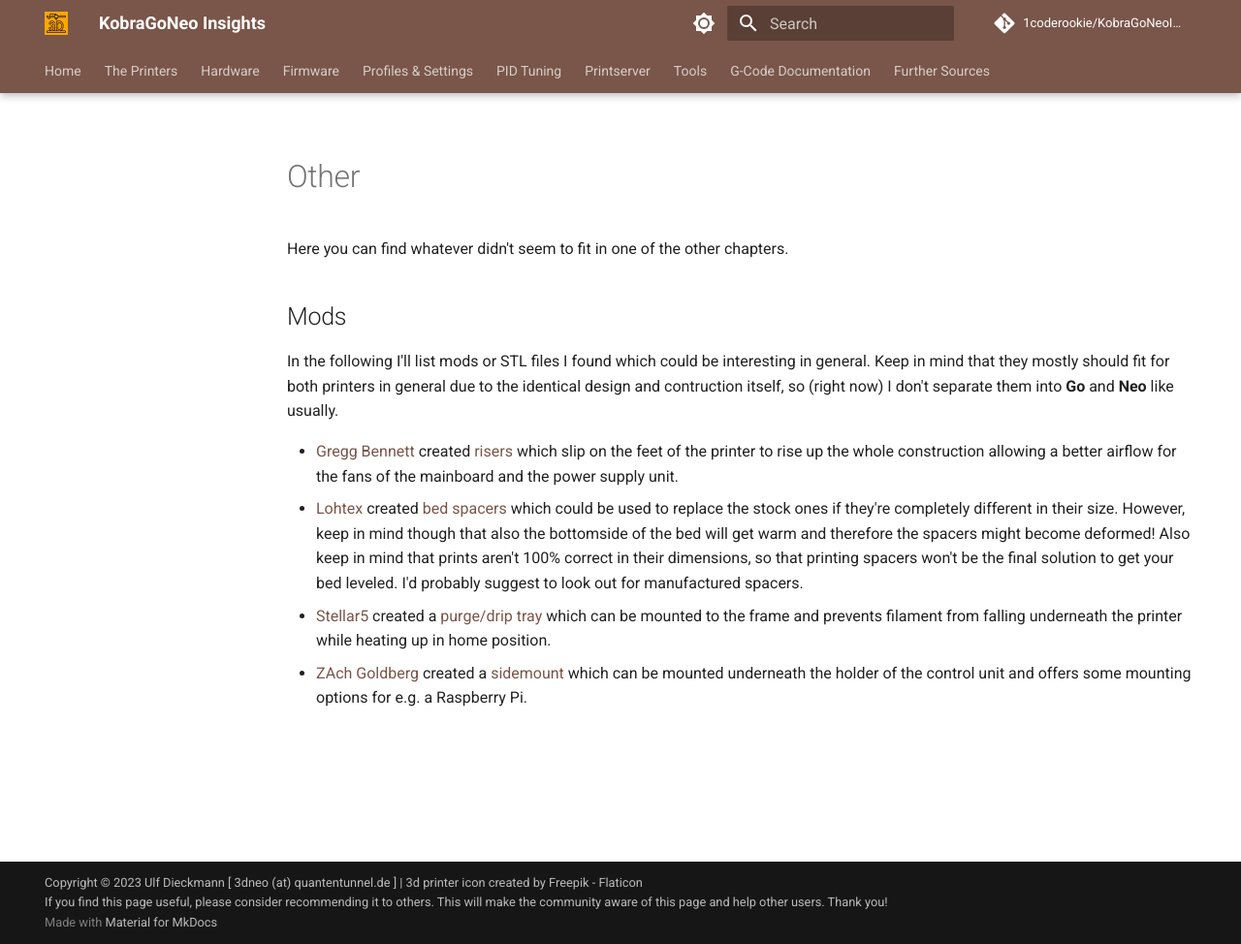
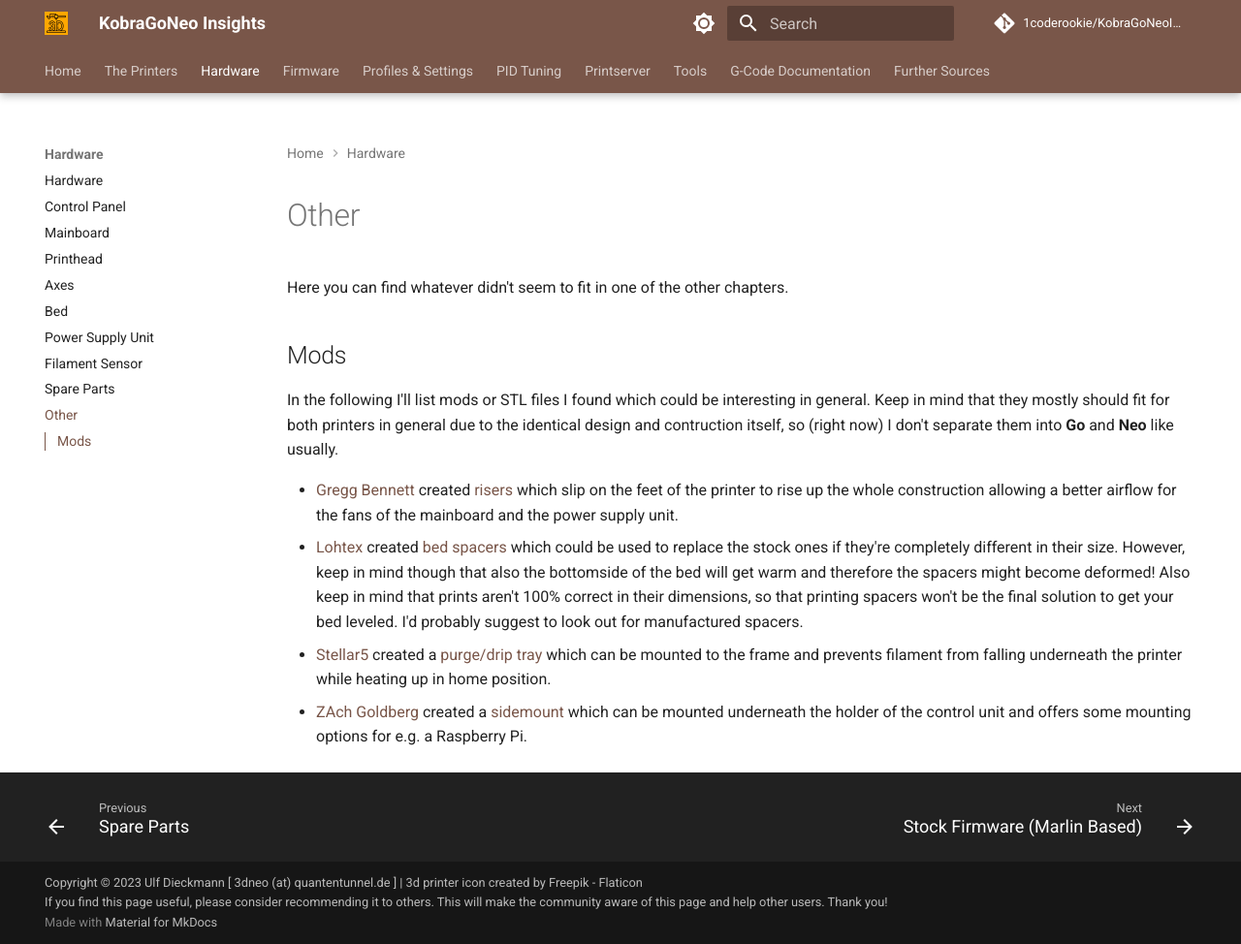
Before and after one commit to 1coderookie/KobraGoNeoInsights, an MkDocs documentation site: the page built from docs/hardware/other.md, in a window 1280 px wide and 974 px high. Shown: the whole window at 97% size. Built offline with MkDocs 1.6.1 and Material for MkDocs 9.7.7, drawn with Linux system fonts in a browser that asks for light colours; comment, search, counter and statistics services are not loaded.

Commit message:
Update mkdocs.yml

```diff
--- a/mkdocs.yml
+++ b/mkdocs.yml
@@ -136,6 +136,7 @@ nav:
     - Power Supply Unit: 'hardware/powersupply.md'
     - Filament Sensor: 'hardware/filament_sensor.md'
     - Spare Parts: 'hardware/spare_parts.md'
+    - Other: 'hardware/other.md'
   - Firmware:
     - Stock Firmware (Marlin Based): 'firmware/fw_marlin.md'
     - Klipper (Mod): 'firmware/fw_klipper.md'
```
